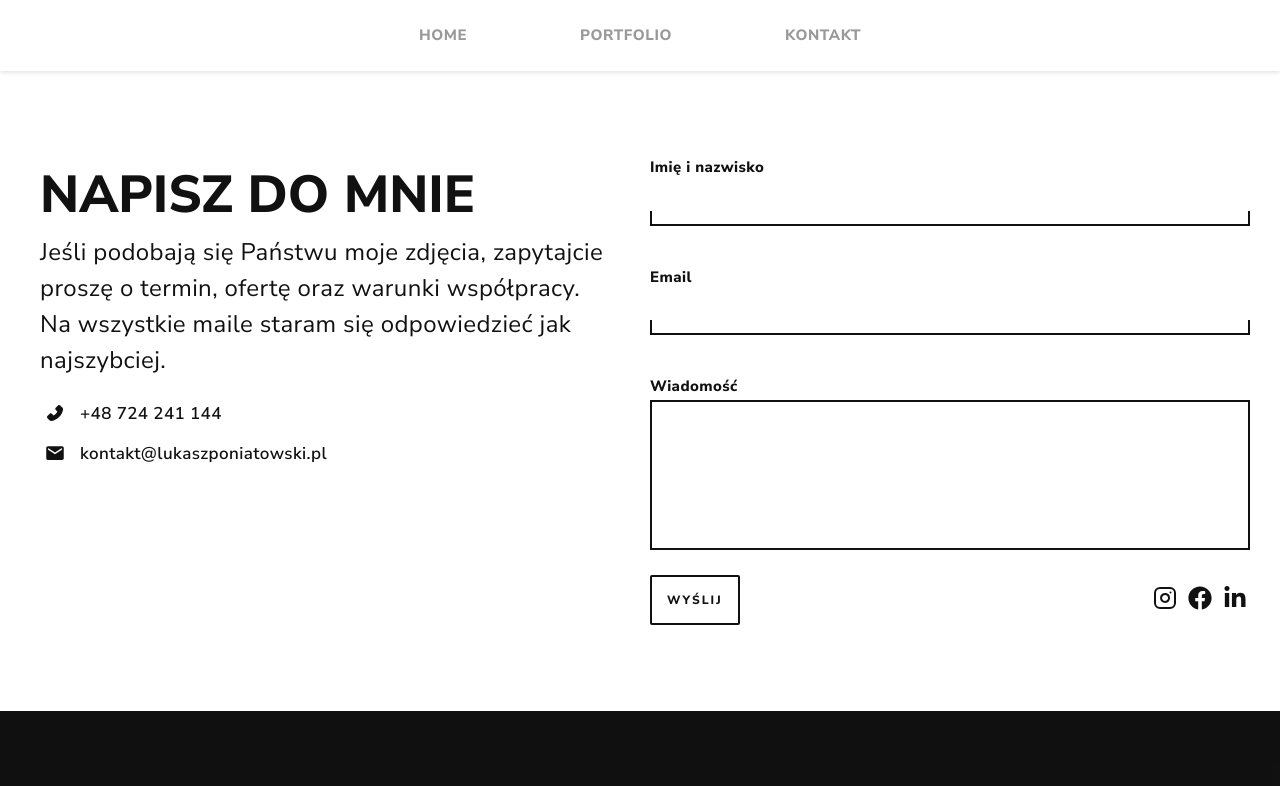
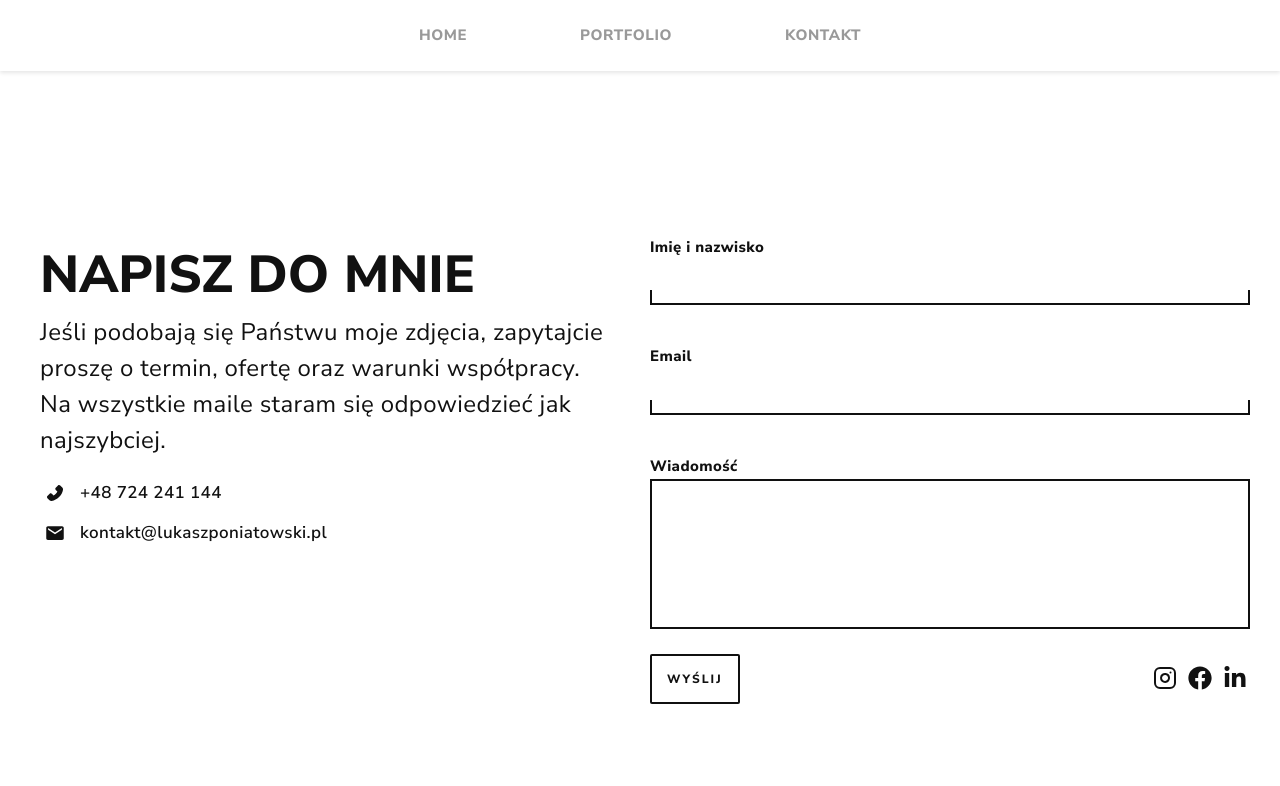
Before and after one commit to mattponiat/lukaszponiatowski-portfolio, a Next.js app: page /kontakt in a window 1280 px wide. Shown: the top 786 px of the page. Built offline with nearby package versions, Linux system fonts and the light colour scheme.

Commit message:
Change min-height

```diff
--- a/components/Contact/ContactPage.tsx
+++ b/components/Contact/ContactPage.tsx
@@ -18,7 +18,7 @@ const Wrapper = styled.main<{ height: number }>`
   display: flex;
   align-items: center;
   justify-content: center;
-  min-height: calc(${(props) => props.height}px - 158.6px);
+  min-height: ${({ height }) => height}px;
   max-width: 100%;
 
   @media screen and (max-width: 1024px) {
```
